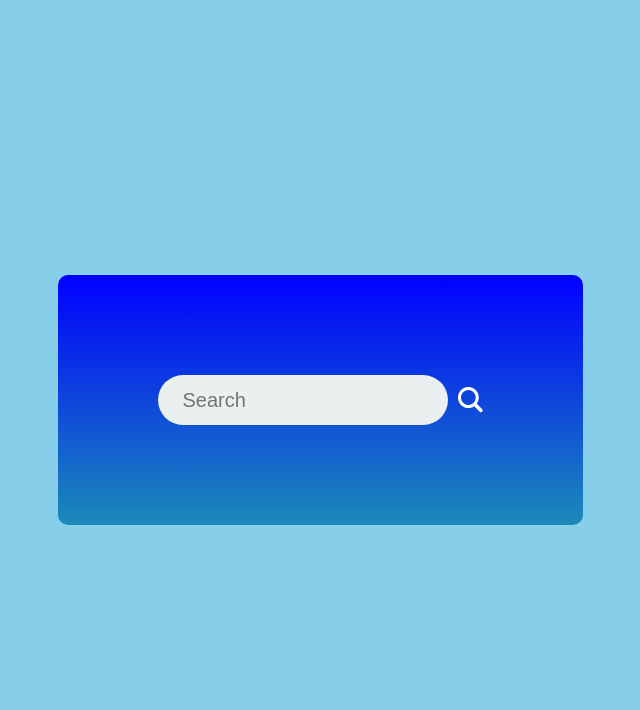
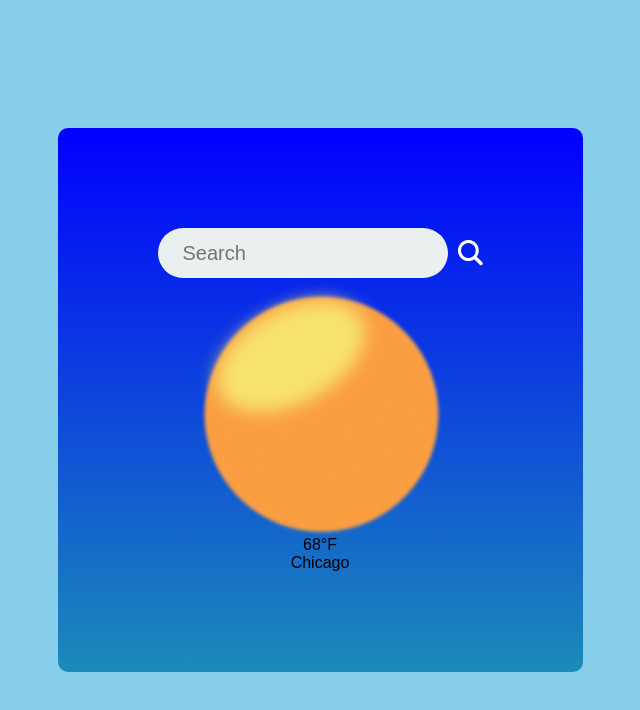
Before and after one commit to oldirtychi/SBA-320-React-Web-App, a React (Vite) app in the folder weather-app/: page / in a window 1280 px wide. Shown: the top 710 px of the page, without its empty margins (320-960 px from the left). Built offline with nearby package versions, Linux system fonts and the light colour scheme; a web font is replaced by a local one.

Commit message:
adding static icon and weather info just as a template guide

```diff
--- a/weather-app/src/components/Weather.jsx
+++ b/weather-app/src/components/Weather.jsx
@@ -2,18 +2,18 @@ import React from 'react'
 import './Weather.css'
 import search from '../assets/search.png'
 import clear_day from '../assets/clear_day.png'
-import clear_night from '../assets/clear_night.png'
-import few_clouds_day from '../assets/few_clouds_day.png'
-import few_clouds_night from '../assets/few_clouds_night.png'
-import mist from '../assets/mist.png'
-import rain_day from '../assets/rain_day.png'
-import rain_night from '../assets/rain_night.png'
-import scattered_clouds from '../assets/scattered_clouds.png'
-import shower_rain_day from '../assets/shower_rain_day.png'
-import shower_rain_night from '../assets/shower_rain_night.png'
-import snow from '../assets/snow.png'
-import thuderstorm_day from '../assets/thuderstorm_day.png'
-import thunderstorm_night from '../assets/thunderstorm_night.png'
+// import clear_night from '../assets/clear_night.png'
+// import few_clouds_day from '../assets/few_clouds_day.png'
+// import few_clouds_night from '../assets/few_clouds_night.png'
+// import mist from '../assets/mist.png'
+// import rain_day from '../assets/rain_day.png'
+// import rain_night from '../assets/rain_night.png'
+// import scattered_clouds from '../assets/scattered_clouds.png'
+// import shower_rain_day from '../assets/shower_rain_day.png'
+// import shower_rain_night from '../assets/shower_rain_night.png'
+// import snow from '../assets/snow.png'
+// import thuderstorm_day from '../assets/thuderstorm_day.png'
+// import thunderstorm_night from '../assets/thunderstorm_night.png'
 
 const Weather = () => {
   return (
@@ -22,7 +22,9 @@ const Weather = () => {
             <input type="text" placeholder='Search'/>
             <img src={search} alt="" />
         </div>
-        <img src="" alt="" />
+        <img src={clear_day} alt="" className='weather-icon' />
+        <p className='temperature'>68°F</p>
+        <p className='location'>Chicago</p>
     </div>
   )
 }
```
